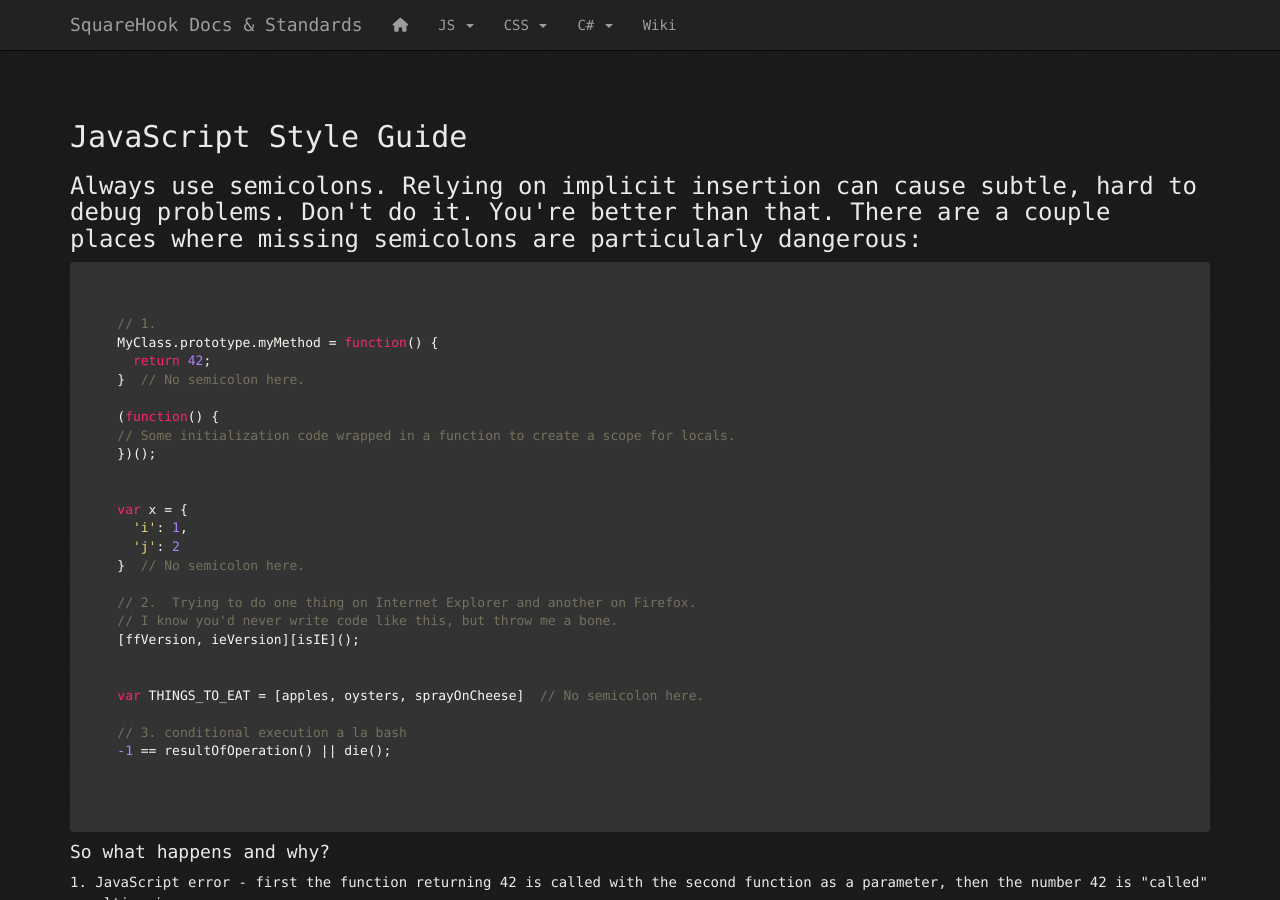
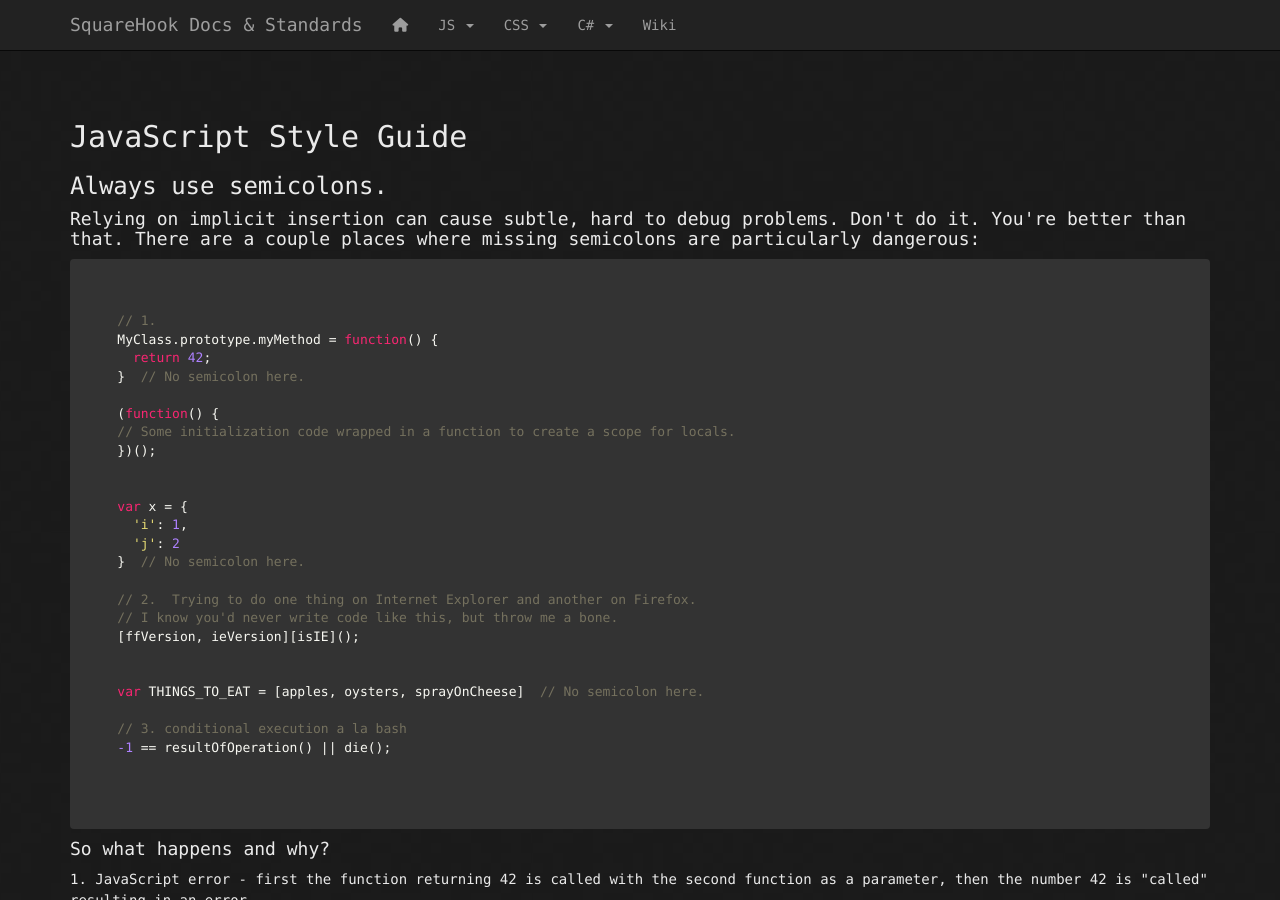
Before and after one commit to SquareHook/SquareHook.github.io, a Jekyll site: the page built from standards/js.html, in a window 1280 px wide and 900 px high. Built offline with Jekyll 4.4.1, drawn with Linux system fonts in a browser that asks for light colours; nearby versions of some CDN libraries.

Commit message:
Update js.html

```diff
--- a/standards/js.html
+++ b/standards/js.html
@@ -6,11 +6,13 @@ title: JavaScript Code Standards
 
 <h3>
 Always use semicolons.
+</h3>
 
+<h4>
 Relying on implicit insertion can cause subtle, hard to debug problems. Don't do it. You're better than that.
 
 There are a couple places where missing semicolons are particularly dangerous:
-</h3>
+</h4>
 <pre>
   <code class="javascript">
     // 1.
```
